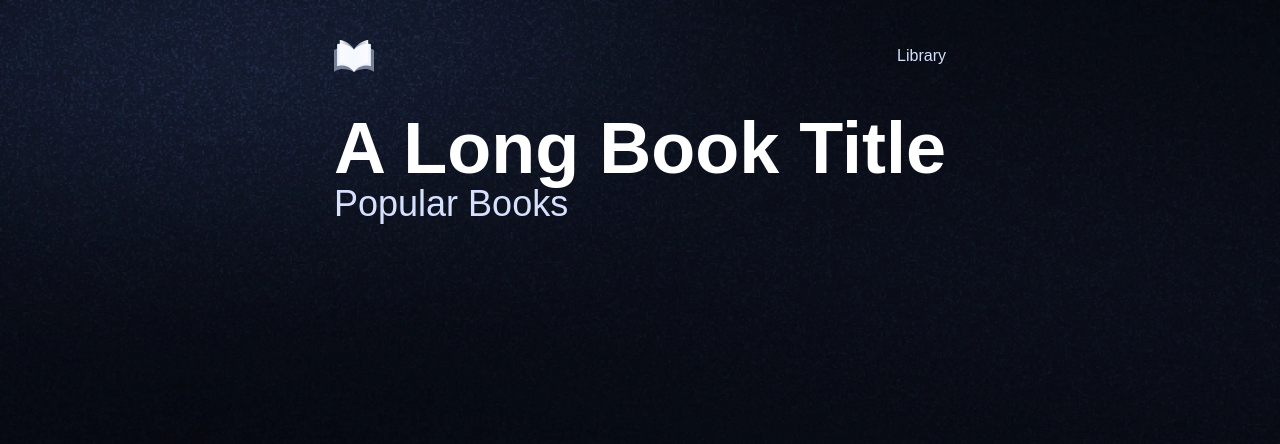
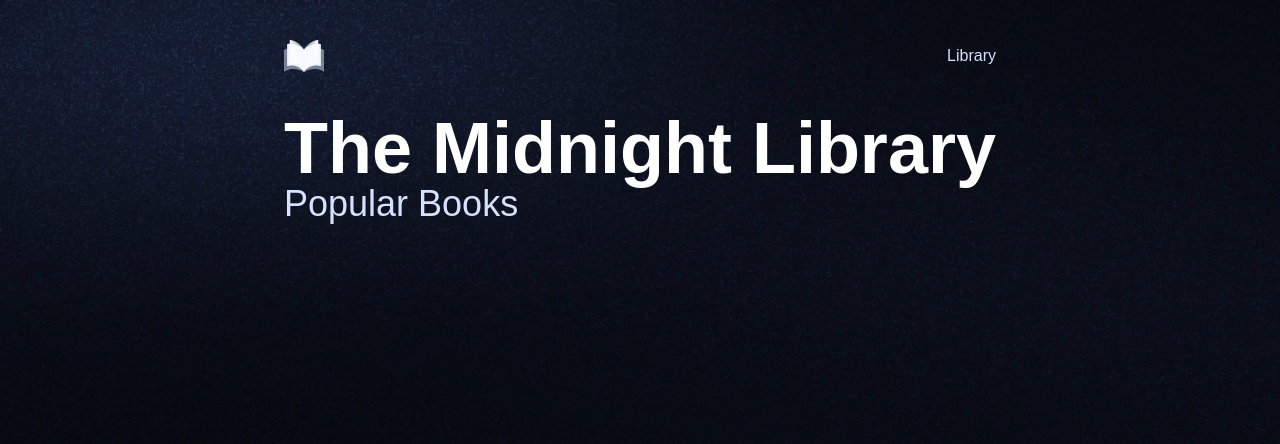
Before and after one commit to husen004/university-library, a Next.js app: page / in a window 1280 px wide. Shown: the top 444 px of the page. Built offline with nearby package versions, Linux system fonts and the light colour scheme; a web font is replaced by a local one.

Commit message:
interface added

```diff
--- a/components/BookOverview.tsx
+++ b/components/BookOverview.tsx
@@ -4,7 +4,7 @@ const BookOverview = ({ title, author, genre, rating, total, copies, available_c
   return (
     <section className='book-overview'>
         <div className='flex flex-1 flex-col gap-5'>
-            <h1 className=''>A Long Book Title</h1>
+            <h1 className=''>{title}</h1>
         </div>
     </section>
   )
```
Also changed, not shown: types.d.ts (added, +16 -0 lines).
